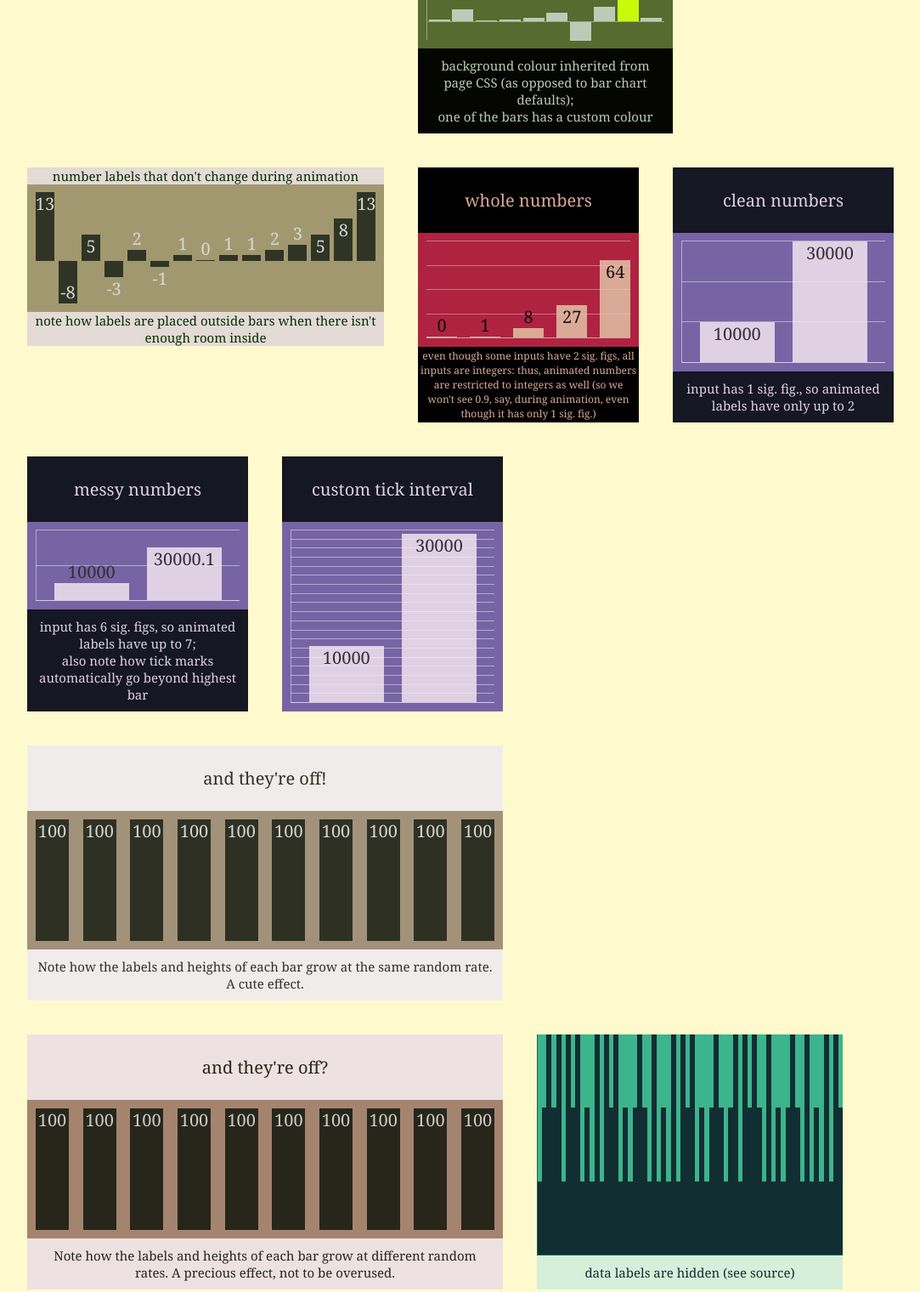
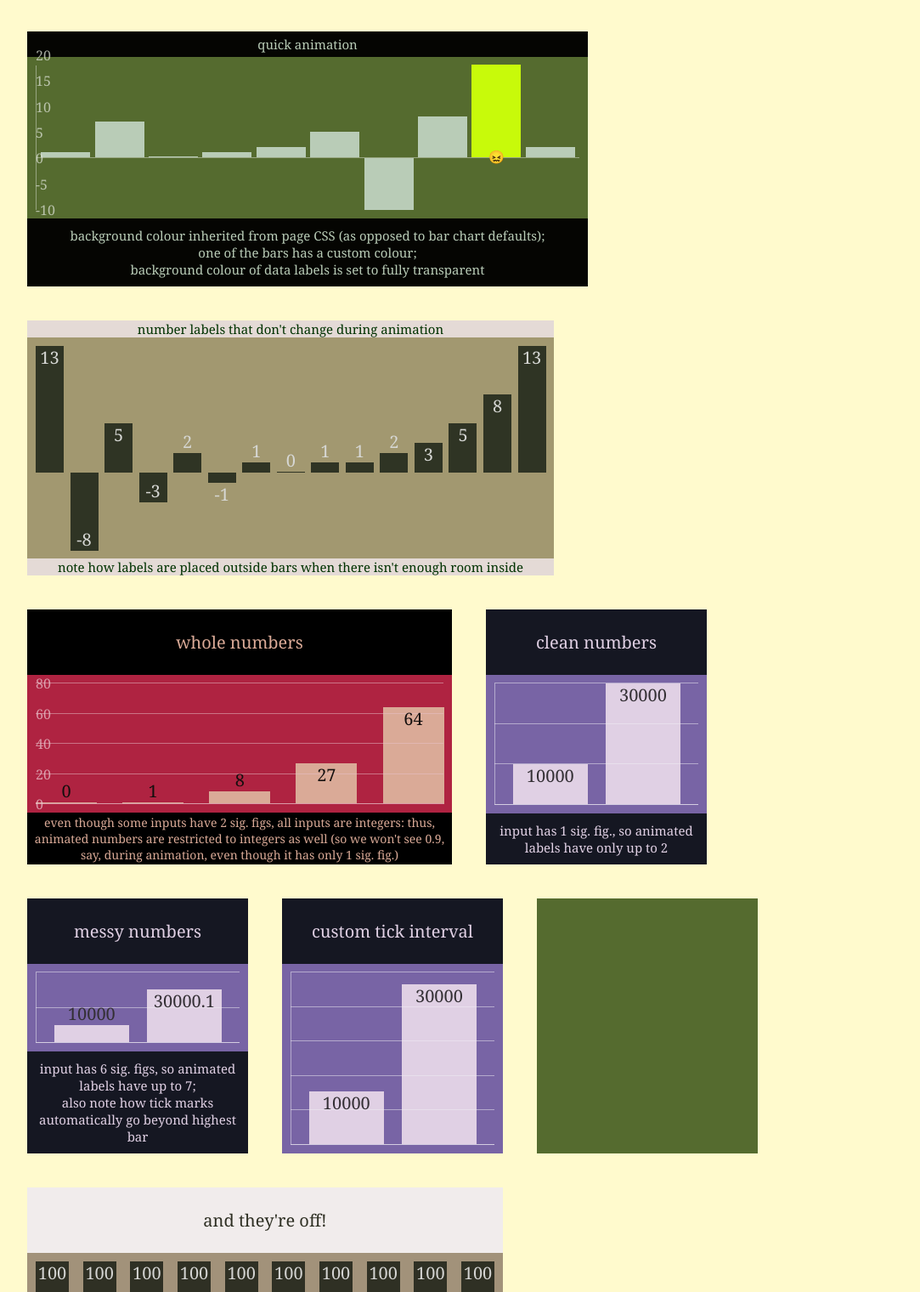
Before and after one commit to TheophileMot/barchart, a website: page index.html in a window 1280 px wide. Shown: the part 726-2246 px from the top of the page at 85% size, without its empty margins (88-1171 px from the left). Drawn offline with Linux system fonts and the light colour scheme.

Commit message:
create tick labels

```diff
--- a/barchart.js
+++ b/barchart.js
@@ -1,25 +1,27 @@
 $( document ).ready(function() {
-  drawBarChart([[1, 1, 2, 2, 3, 3], [2, 3, 1, 3, 1, 2], [3, 2, 3, 1, 2, 1], ['armadillo', 'barracuda', 'chinchilla', 'dolphin', 'echidna', 'falcon']], {animateBars: false, title: 'labels for data series', caption: 'note how each label\'s bounding box coincides with the bar group', barGroupGapRatio: 0.85, backgroundColour: 'rgb(50,35,130)', displayHeightLabels: false}, '#chart0');
-  drawBarChart([[19, 17, [4, 'rgb(50, 0, 0']], [20, 13.4, [7, 'rgb(120, 120, 0)']], [33, 15, [5, 'rgb(80, 70, 30)']], [15, 16, 17], ['great', 'good', 'pretty bad']], {animateBars: false, defaultBarColour: 'rgb(250, 150, 175)', displayHeightLabels: false, caption: 'multiple data series; just one colour, except where overridden', displayTicks: true}, '#chart1');
+  drawBarChart([[1, 1, 2, 2, 3, 3], [2, 3, 1, 3, 1, 2], [3, 2, 3, 1, 2, 1], ['armadillo', 'barracuda', 'chinchilla', 'dolphin', 'echidna', 'falcon']], {animateBars: false, title: 'labels for data groups', caption: 'note how each label\'s bounding box coincides with the group of bars', barGroupGapRatio: 0.85, backgroundColour: 'rgb(50,35,130)', displayHeightLabels: false}, '#chart0');
+  drawBarChart([[19, 17, [4, 'rgb(50, 0, 0']], [20, 13.4, [7, 'rgb(120, 120, 0)']], [33, 15, [5, 'rgb(80, 70, 30)']], [15, 16, 17], ['great', 'good', 'pretty bad']], {animateBars: false, defaultBarColour: 'rgb(250, 150, 175)', displayHeightLabels: false, caption: 'multiple data series;<br>just one colour, except where overridden', displayTicks: true}, '#chart1');
 
   drawBarChart([[1, 2, 3]], {caption: 'you won\'t see this'}, '#chart2');  // this chart will get erased by the next one
   drawBarChart([[-8, -13, -5, -2, -19, -3, -1, -4]], {displayHeightLabels: false, displayAxes: false, padding: 5, barGroupGapRatio: 0.000001, caption: '<p>previous chart here was automatically erased (see source)</p><p>and now there are some very slow thin lines: bar-to-gap ratio is <em>almost</em> 0</p>', captionSize: 15, captionPadding: 1, animationLength: 20000, randomSpeed: true}, '#chart2');
-  drawBarChart([[1, 7, 0, 1, 2, 5, -10, 8, [18, 'rgb(200, 250, 10)'], 2]], {title: 'quick animation', titleSize: 15, titlePadding: 5, barGroupGapRatio: 0.9, backgroundColourInherit: true, displayHeightLabels: false, caption: 'background colour inherited from page CSS (as opposed to bar chart defaults);<br>one of the bars has a custom colour', animationLength: 500}, '#chart3');
+
+  drawBarChart([[1, 7, 0, 1, 2, 5, -10, 8, [18, 'rgb(200, 250, 10)'], 2], ['', '', '', '', '', '', '', '', '😖', '']], {title: 'quick animation', titleSize: 15, titlePadding: 5, displayTickLabels: true, barGroupGapRatio: 0.9, backgroundColourInherit: true, displayHeightLabels: false, caption: 'background colour inherited from page CSS (as opposed to bar chart defaults);<br>one of the bars has a custom colour;<br>background colour of data labels is set to fully transparent', animationLength: 500, dataLabelBackgroundColour: 'rgba(0,0,0,0)'}, '#chart3');
   drawBarChart([[13, -8, 5, -3, 2, -1, 1, 0, 1, 1, 2, 3, 5, 8, 13]], {backgroundColour: 'rgb(162, 152, 112)', displayAxes: false, barGroupGapRatio: 0.8, animateHeightLabels: false, title: 'number labels that don\'t change during animation', caption:'note how labels are placed outside bars when there isn\'t enough room inside', captionPadding: 0, titleSize: 15, titlePadding: 0, titleColour: 'rgb(0,50,0)'}, '#chart4');
 
-  drawBarChart([[0, 1, 8, 27, 64]], {title: 'whole numbers', caption: 'even though some inputs have 2 sig. figs, all inputs are integers: thus, animated numbers are restricted to integers as well (so we won\'t see 0.9, say, during animation, even though it has only 1 sig. fig.)', captionSize: 12, captionPadding: 2, displayTicks: true, backgroundColour: 'rgb(175, 35, 65)', displayYAxis: false}, '#chart5');
+  drawBarChart([[0, 1, 8, 27, 64]], {title: 'whole numbers', caption: 'even though some inputs have 2 sig. figs, all inputs are integers: thus, animated numbers are restricted to integers as well (so we won\'t see 0.9, say, during animation, even though it has only 1 sig. fig.)', captionSize: 14, captionPadding: 2, displayTicks: true, backgroundColour: 'rgb(175, 35, 65)', displayYAxis: false, displayTickLabels: true}, '#chart5');
   drawBarChart([[10000, 30000]], {title: 'clean numbers', caption: 'input has 1 sig. fig., so animated labels have only up to 2', backgroundColour: 'rgb(120, 100, 165)', barGroupGapRatio: 0.8, displayTicks: true}, '#chart6');
   drawBarChart([[10000, 30000.1]], {title: 'messy numbers', caption: 'input has 6 sig. figs, so animated labels have up to 7;<br>also note how tick marks automatically go beyond highest bar', backgroundColour: 'rgb(120, 100, 165)', barGroupGapRatio: 0.8, displayTicks: true}, '#chart7');
-  drawBarChart([[10000, 30000]], {title: 'custom tick interval', caption: '', tickInterval: 1618, backgroundColour: 'rgb(120, 100, 165)', barGroupGapRatio: 0.8, displayTicks: true}, '#chart8');
+  drawBarChart([[10000, 30000]], {title: 'custom tick interval', caption: '', animateBars: false, tickInterval: 6472, backgroundColour: 'rgb(120, 100, 165)', barGroupGapRatio: 0.8, displayTicks: true}, '#chart8');
 
-  drawBarChart([Array(10).fill(100)], {title: 'and they\'re off!', caption: 'Note how the labels and heights of each bar grow at the same random rate. A cute effect.', backgroundColour: 'rgb(162, 146, 122)', displayAxes: false, randomSpeed: true}, '#chart9');
-  drawBarChart([Array(10).fill(100)], {title: 'and they\'re off?', caption: 'Note how the labels and heights of each bar grow at different random rates. A precious effect, not to be overused.', backgroundColour: 'rgb(164, 132, 110)', displayAxes: false, randomBarSpeed: true, randomHeightLabelSpeed: true}, '#chart10');
+  drawBarChart([Array(10).fill(100)], {title: 'and they\'re off!', caption: 'The labels and heights of each bar grow at the same random rate.<br>A cute effect.', backgroundColour: 'rgb(162, 146, 122)', displayAxes: false, randomSpeed: true}, '#chart10');
+  drawBarChart([Array(10).fill(100)], {title: 'and they\'re off?', caption: 'The labels and heights of each bar grow at different random rates.<br>A precious effect, not to be overused.', backgroundColour: 'rgb(164, 132, 110)', displayAxes: false, randomBarSpeed: true, randomHeightLabelSpeed: true}, '#chart11');
 
-  drawBarChart([[1, 2, 3, 2, 3, 1, 3, 2, 3, 1, 2, 1, 3, 1, 3, 2, 3, 1, 2, 1, 2, 3, 2, 1, 3, 1, 2, 1, 3, 1, 3, 2, 3, 1, 2, 1, 2, 3, 2, 1, 2, 3, 1, 3, 2, 3, 2, 1, 3, 1, 2, 1, 2, 3, 2, 1, 3, 1, 2, 1, 3, 1, 3, 2], ['here are some notes', 'and additional information', 'but it won\'t be displayed']], {backgroundColour: 'rgb(60, 180, 140)', barGapRatio: 1, barGroupGapRatio: 1, padding: 0, animateBars: false, displayHeightLabels: false, displayDataLabels: false, caption: 'data labels are hidden (see source)'}, '#chart11');
-  drawBarChart([[1, 2, 3, 4, 5, 6, 7, [8, 'cornflowerblue'], 9, 10]], {title: 'the perils of user customization', titleColour: 'rgb(250, 0, 0)', titleBackgroundColour: 'rgb(0, 150, 0)', titleSize: 25, caption: 'when in doubt, trust the default settings', captionColour: 'rgb(200,230,240)', captionBackgroundColour: 'rgb(240,230,220)', captionSize: 6, defaultBarColour: 'rgb(0,0,30)', labelColourFunction:()=>'rgb('+Math.random()*255+','+Math.random()*255+','+Math.random()*255+')', backgroundColour: 'rgb(24, 12, 30)', randomBarSpeed: true, randomHeightLabelSpeed: true}, '#chart12');
-  drawBarChart([[7, 3, 2, 1, -1], [3, 1, 5, -2, 1], [1, 2, 3, 4, 5]], {backgroundColour: 'rgb(255, 255, 0)', title: 'extreme colours like pure yellow are often hard to work with...', caption: '...but the default settings still do a decent job', displayTicks: true}, '#chart13');
+  drawBarChart([[1, 2, 3, 2, 3, 1, 3, 2, 3, 1, 2, 1, 3, 1, 3, 2, 3, 1, 2, 1, 2, 3, 2, 1, 3, 1, 2, 1, 3, 1, 3, 2, 3, 1, 2, 1, 2, 3, 2, 1, 2, 3, 1, 3, 2, 3, 2, 1, 3, 1, 2, 1, 2, 3, 2, 1, 3, 1, 2, 1, 3, 1, 3, 2], ['here are some notes', 'and additional information', 'but it won\'t be displayed']], {backgroundColour: 'rgb(60, 180, 140)', barGapRatio: 1, barGroupGapRatio: 1, padding: 0, animateBars: false, displayHeightLabels: false, displayDataLabels: false, caption: 'data labels are hidden (see source)'}, '#chart12');
+  drawBarChart([[1, 2, 3, 4, 5, 6, 7, [8, 'cornflowerblue'], 9, 10]], {title: 'the perils of user customization', titleColour: 'rgb(250, 0, 0)', titleBackgroundColour: 'rgb(0, 150, 0)', titleSize: 25, caption: 'when in doubt, trust the default settings', captionColour: 'rgb(200,230,240)', captionBackgroundColour: 'rgb(240,230,220)', captionSize: 6, defaultBarColour: 'rgb(0,0,30)', heightLabelColourFunction:()=>'rgb('+Math.random()*255+','+Math.random()*255+','+Math.random()*255+')', backgroundColour: 'rgb(24, 12, 30)', randomBarSpeed: true, randomHeightLabelSpeed: true}, '#chart13');
+  drawBarChart([[7, 3, 2, 1, -1], [3, 1, 5, -2, 1], [1, 2, 3, 4, 5]], {backgroundColour: 'rgb(255, 255, 0)', title: 'extreme colours like pure yellow are often hard to work with...', caption: '...but the default settings still do a decent job', displayTicks: true}, '#chart14');
 
-  drawBarChart([[0, 1, 8, 27, 64]], {title: 'whole numbers', caption: 'even though some inputs have 2 sig. figs, all inputs are integers: thus, animated numbers are restricted to integers as well (so we won\'t see 0.9, say, during animation, even though it has only 1 sig. fig.)', captionSize: 12, captionPadding: 2, displayTicks: true, backgroundColour: 'rgb(175, 35, 65)', displayYAxis: false}, '#chart14');
+  drawBarChart([[37, 97, 71, 53]], {title: 'prime locations', caption: 'height labels in middle of bar', displayTicks: true, backgroundColour: 'rgb(135, 55, 65)', heightLabelPos: 'middle'}, '#chart15');
+  drawBarChart([[37, [97, 'rgb(2, 30, 35)'], 71, 53]], {title: 'low', caption: 'height labels along x-axis', displayTicks: true, backgroundColour: 'rgb(35, 135, 65)', heightLabelPos: 'axis'}, '#chart16');
 });
 
 const BAR_CHART_DEFAULTS = {
@@ -33,11 +35,13 @@ const BAR_CHART_DEFAULTS = {
   displayXAxis: true,
   displayYAxis: true,
   displayTicks: false,
+  displayTickLabels: false,
   tickInterval: 'auto',
   displayHeightLabels: true,
   heightLabelPos: 'end',             // 'end', 'middle', or 'axis'
   displayDataLabels: true,
-  labelColourFunction: 'auto',
+  dataLabelBackgroundColour: 'auto',
+  heightLabelColourFunction: 'auto',
   animateBars: true,
   animateHeightLabels: true,
   animationLength: 2000,
@@ -117,14 +121,17 @@ class BarChart {
     this.displayXAxis = this.displayAxes && ((typeof options.displayXAxis == 'boolean') ? options.displayXAxis : BAR_CHART_DEFAULTS.displayXAxis);
     this.displayYAxis = this.displayAxes && ((typeof options.displayYAxis == 'boolean') ? options.displayYAxis : BAR_CHART_DEFAULTS.displayYAxis);
     this.displayTicks = (typeof options.displayTicks == 'boolean') ? options.displayTicks : BAR_CHART_DEFAULTS.displayTicks;
+    this.displayTickLabels = (typeof options.displayTickLabels == 'boolean') ? options.displayTickLabels : BAR_CHART_DEFAULTS.displayTickLabels;
     this.tickInterval = options.tickInterval || BAR_CHART_DEFAULTS.tickInterval;  // if 'auto', deal with it later (it will be calculated based on available room)
 
     this.displayHeightLabels = (typeof options.displayHeightLabels == 'boolean') ? options.displayHeightLabels : BAR_CHART_DEFAULTS.displayHeightLabels;
     this.heightLabelPos = options.heightLabelPos || BAR_CHART_DEFAULTS.heightLabelPos;
     this.displayDataLabels = (typeof options.displayDataLabels == 'boolean') ? options.displayDataLabels : BAR_CHART_DEFAULTS.displayDataLabels;
     if (this.dataLabels == undefined) { this.displayDataLabels = false; }  // don't display data labels if there aren't any
-    this.labelColourFunction = options.labelColourFunction || BAR_CHART_DEFAULTS.labelColourFunction;
-    if (this.labelColourFunction == 'auto') { this.labelColourFunction = this.autoLabelColour; }
+    this.dataLabelBackgroundColour = options.dataLabelBackgroundColour || BAR_CHART_DEFAULTS.dataLabelBackgroundColour;
+    if (this.dataLabelBackgroundColour == 'auto') { this.dataLabelBackgroundColour = this.transparentColour(this.backgroundColour, 0.6); }  // use semi-transparent background colour for label so that it shows up against bars
+    this.heightLabelColourFunction = options.heightLabelColourFunction || BAR_CHART_DEFAULTS.heightLabelColourFunction;
+    if (this.heightLabelColourFunction == 'auto') { this.heightLabelColourFunction = this.autoLabelColour; }
 
     this.animateBars = (typeof options.animateBars == 'boolean') ? options.animateBars : BAR_CHART_DEFAULTS.animateBars;
     this.animateHeightLabels = (typeof options.animateHeightLabels == 'boolean') ? options.animateHeightLabels : BAR_CHART_DEFAULTS.animateHeightLabels;
@@ -158,6 +165,7 @@ class BarChart {
     this.drawBars();
     this.drawAxes();
     this.drawTicks();
+    this.drawTickLabels();
     this.drawDataLabels();
     this.drawHeightLabels();
     this.animate();
@@ -292,6 +300,7 @@ class BarChart {
 
   drawTicks() {
     const LUM_DIFF = 0.5;
+    // make semi-transparent lines
     let tickColour = this.transparentColour(this.contrastingShade($( this.element ).css('background-color'), LUM_DIFF), 0.5);
 
     if (this.displayTicks) {
@@ -310,15 +319,32 @@ class BarChart {
     }
   }
 
+  drawTickLabels() {
+    const LUM_DIFF = 0.5;
+    // make partially transparent labels
+    let tickLabelColour = this.transparentColour(this.contrastingShade($( this.element ).css('background-color'), LUM_DIFF), 0.75);
+
+    if (this.displayTickLabels) {
+      for (let i = this.minTickIndex; i <= this.maxTickIndex; i++) {
+        let tickLabelId = this.id + '-tickLabel' + i;
+        let tickLabelOptions = {
+          position: 'absolute',
+          left: this.padding,
+          //bottom: this.yTransform(i * this.tickInterval),
+          color: tickLabelColour,
+        };
+        let label = this.createRectangle(tickLabelId, tickLabelOptions, i * this.tickInterval);
+        label.css('bottom', this.yTransform(i * this.tickInterval) - 0.5 * label.height());
+      }
+    }
+  }
+
   drawDataLabels() {
     if (this.displayDataLabels) {
       for (let j in this.dataLabels) {
+        if (this.dataLabels[j].length) {  // don't create empty labels
           let labelColour = this.contrastingShade(this.backgroundColour, 0.5);
-        let labelBackgroundColour = this.transparentColour(this.backgroundColour, 0.6);  // use semi-transparent background colour for label so that it shows up against bars
-
-        /*let labelColour = this.titleColour;
-        let labelBackgroundColour =  this.transparentColour(this.titleBackgroundColour, 0.5);
-        //let labelBackgroundColour = 'rgba(0, 0, 0, 0.5)';*/
+          let labelBackgroundColour = this.dataLabelBackgroundColour;
 
           let labelPadding = 2;
 
@@ -332,9 +358,10 @@ class BarChart {
             textAlign: 'center',
             padding: labelPadding,
           };
-        let rect = this.createRectangle(labelId, labelOptions, this.dataLabels[j]);
-        rect.width(Math.max(rect.outerWidth(), this.barGroupWidth)); // if label is short, expand its width to take up whole group
-        rect.css('left', this.barLeftPos(0, j) - labelPadding + (this.barGroupWidth - parseFloat(rect.css('width'))) * 0.5);  // wait until here to assign left, since it depends on width (which depends on text)
+          let label = this.createRectangle(labelId, labelOptions, this.dataLabels[j]);
+          label.width(Math.max(label.outerWidth(), this.barGroupWidth)); // if label is short, expand its width to take up whole group
+          label.css('left', this.barLeftPos(0, j) - labelPadding + (this.barGroupWidth - parseFloat(label.css('width'))) * 0.5);  // wait until here to assign left, since it depends on width (which depends on text)
+        }
       }
     }
   }
@@ -344,7 +371,7 @@ class BarChart {
       for (let i = 0; i < this.data.length; i++) {
         for (let j in this.data[i]) {
           let barColour = $( '#' + this.id + '-bar' + i + '-' + j ).css('backgroundColor');
-          let labelColour = this.labelColourFunction(barColour, this.backgroundColour);
+          let labelColour = this.heightLabelColourFunction(barColour, this.backgroundColour);
 
           let labelId = this.id + '-heightLabel' + i + '-' + j;
           let labelOptions = {
@@ -460,6 +487,8 @@ class BarChart {
   // calculate vertical distance of height label from axis
   //  - bump label outside of bar if it won't fit inside (except when position is 'axis', in which case all labels are lined up)
   heightLabelDistFromAxis(label, data) {
+    const EXTRA_AXIS_DIST = 5;  // for 'axis' position: raise numbers a bit above axis
+
     let dataHeight = this.heightInPixels(data);
     let labelHeight = parseFloat(label.css('height'));
 
@@ -476,7 +505,7 @@ class BarChart {
         return dataHeight + labelHeight;
       }
     } else {  // 'axis'
-      return labelHeight;
+      return labelHeight + EXTRA_AXIS_DIST;
     }
   }
 
--- a/index.html
+++ b/index.html
@@ -18,23 +18,26 @@
     <span class='barChart' id='chart0' style='position: relative; width:700px; height:300px;'></span>
     <span class='barChart' id='chart1' style='position: relative; width:420px; height:300px;'></span>
 
-    <span class='barChart' id='chart2' style='position: relative; width:360px; height:210px;'></span>
-    <span class='barChart' id='chart3' style='position: relative; width:300px; height:210px;'></span>
-    <span class='barChart' id='chart4' style='position: relative; width:420px; height:210px;'></span>
+    <span class='barChart' id='chart2' style='position: relative; width:460px; height:300px;'></span>
+    <span class='barChart' id='chart3' style='position: relative; width:660px; height:300px;'></span>
 
-    <span class='barChart' id='chart5' style='position: relative; width:260px; height:300px;'></span>
+    <span class='barChart' id='chart4' style='position: relative; width:620px; height:300px;'></span>
+    <span class='barChart' id='chart5' style='position: relative; width:500px; height:300px;'></span>
+
     <span class='barChart' id='chart6' style='position: relative; width:260px; height:300px;'></span>
     <span class='barChart' id='chart7' style='position: relative; width:260px; height:300px;'></span>
     <span class='barChart' id='chart8' style='position: relative; width:260px; height:300px;'></span>
+    <span class='barChart' id='chart9' style='position: relative; width:260px; height:300px;'></span>
 
-    <span class='barChart' id='chart9' style='position: relative; width:560px; height:300px;'></span>
     <span class='barChart' id='chart10' style='position: relative; width:560px; height:300px;'></span>
+    <span class='barChart' id='chart11' style='position: relative; width:560px; height:300px;'></span>
 
-    <span class='barChart' id='chart11' style='position: relative; width:360px; height:300px;'></span>
     <span class='barChart' id='chart12' style='position: relative; width:360px; height:300px;'></span>
     <span class='barChart' id='chart13' style='position: relative; width:360px; height:300px;'></span>
+    <span class='barChart' id='chart14' style='position: relative; width:360px; height:300px;'></span>
 
-    <span class='barChart' id='chart14' style='position: relative; width:560px; height:300px;'></span>
+    <span class='barChart' id='chart15' style='position: relative; width:560px; height:300px;'></span>
+    <span class='barChart' id='chart16' style='position: relative; width:560px; height:300px;'></span>
   </div>
 </body>
 </html>
```
Lines whose indentation alone changed are shown as unchanged.
